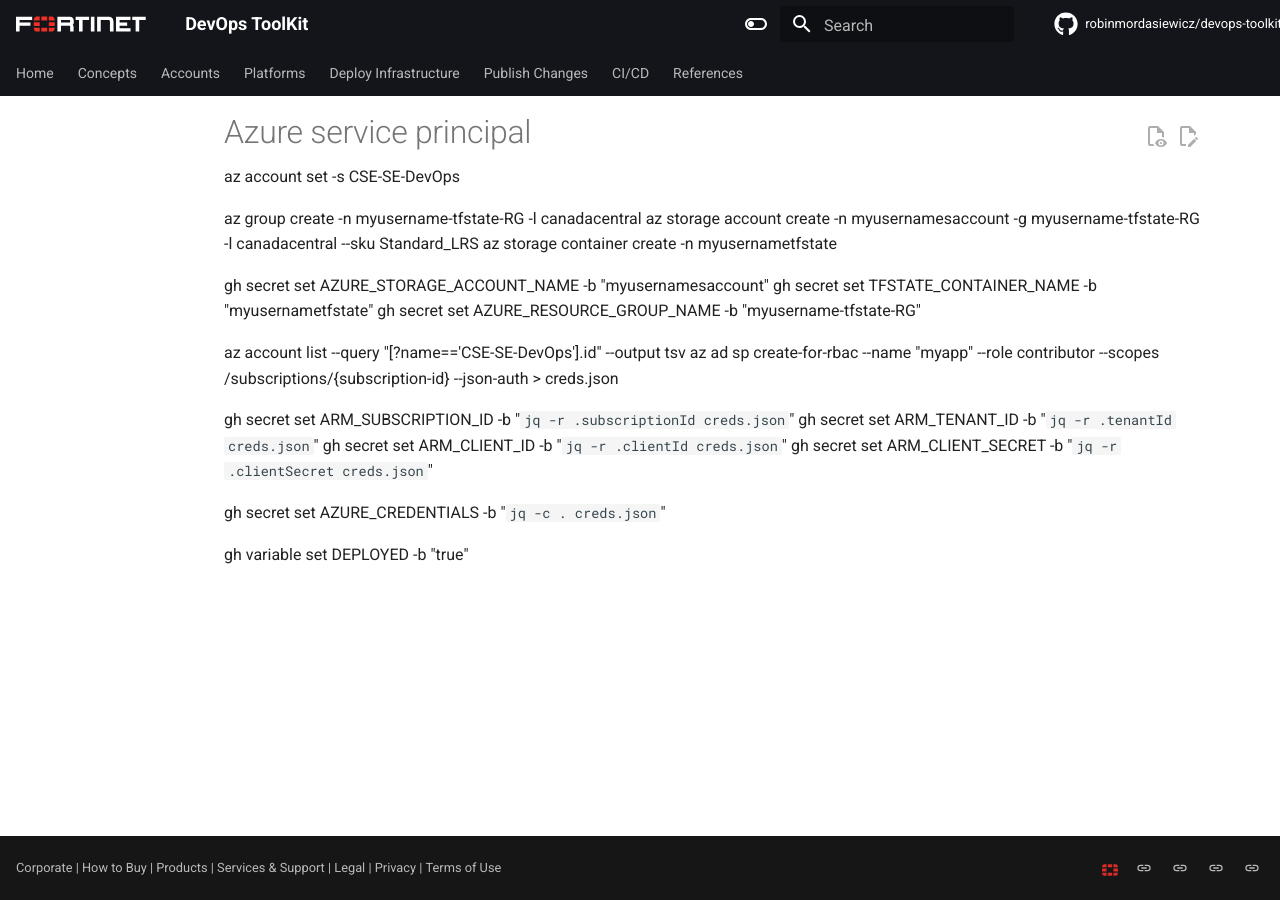
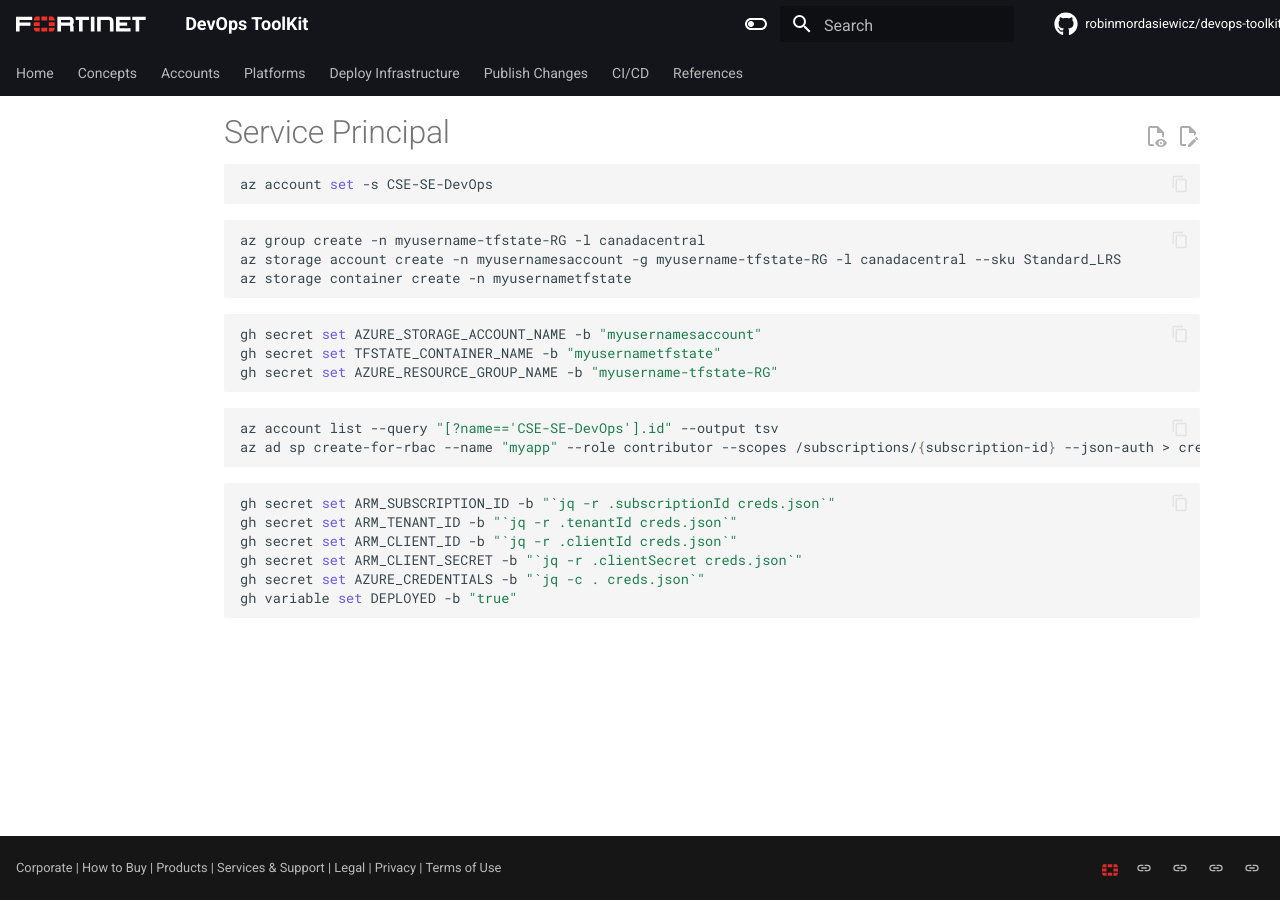
Before and after one commit to robinmordasiewicz/devops-toolkit, an MkDocs documentation site: the page built from docs/azure-service-principal.md, in a window 1280 px wide. Built offline with MkDocs 1.6.1 and Material for MkDocs 9.7.7, drawn with Linux system fonts in a browser that asks for light colours; plug-ins that fetch from the network failed and are left out; comment, search, counter and statistics services are not loaded.

Commit message:
docs(azure-service-principal.md): add detailed instructions for setting up Azure Service Principal The documentation for setting up Azure Service Principal was lacking in detail. This update provides step-by-step instructions, including setting up the Azure account, creating a resource group and storage account, setting GitHub secrets, and creating a service principal. This will make it easier for users to understand and follow the setup process.

````diff
--- a/docs/azure-service-principal.md
+++ b/docs/azure-service-principal.md
@@ -1,22 +1,34 @@
+---
+comments: true
+---
+# Service Principal
 
+```bash
 az account set -s CSE-SE-DevOps
+```
 
+```bash
 az group create -n myusername-tfstate-RG -l canadacentral
 az storage account create -n myusernamesaccount -g myusername-tfstate-RG -l canadacentral --sku Standard_LRS
 az storage container create -n myusernametfstate
+```
 
+```bash
 gh secret set AZURE_STORAGE_ACCOUNT_NAME -b "myusernamesaccount"
 gh secret set TFSTATE_CONTAINER_NAME -b "myusernametfstate"
 gh secret set AZURE_RESOURCE_GROUP_NAME -b "myusername-tfstate-RG"
+```
 
+```bash
 az account list --query "[?name=='CSE-SE-DevOps'].id" --output tsv
 az ad sp create-for-rbac --name "myapp" --role contributor --scopes /subscriptions/{subscription-id} --json-auth > creds.json
+```
 
+```bash
 gh secret set ARM_SUBSCRIPTION_ID -b "`jq -r .subscriptionId creds.json`"
 gh secret set ARM_TENANT_ID -b "`jq -r .tenantId creds.json`"
 gh secret set ARM_CLIENT_ID -b "`jq -r .clientId creds.json`"
 gh secret set ARM_CLIENT_SECRET -b "`jq -r .clientSecret creds.json`"
-
 gh secret set AZURE_CREDENTIALS -b "`jq -c . creds.json`"
-
 gh variable set DEPLOYED -b "true"
+```
````
